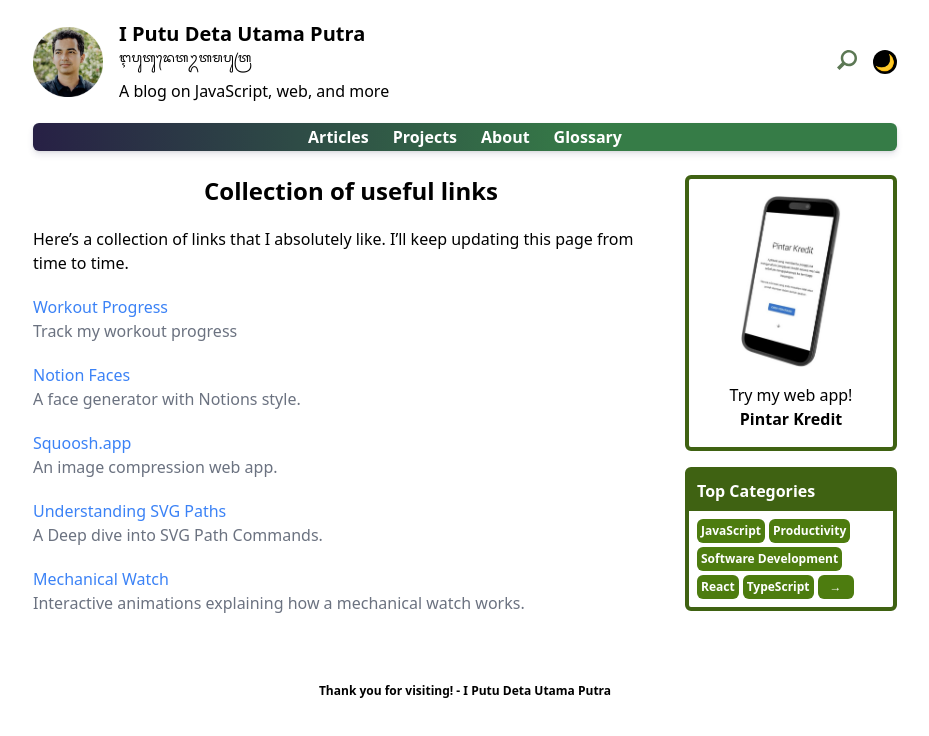
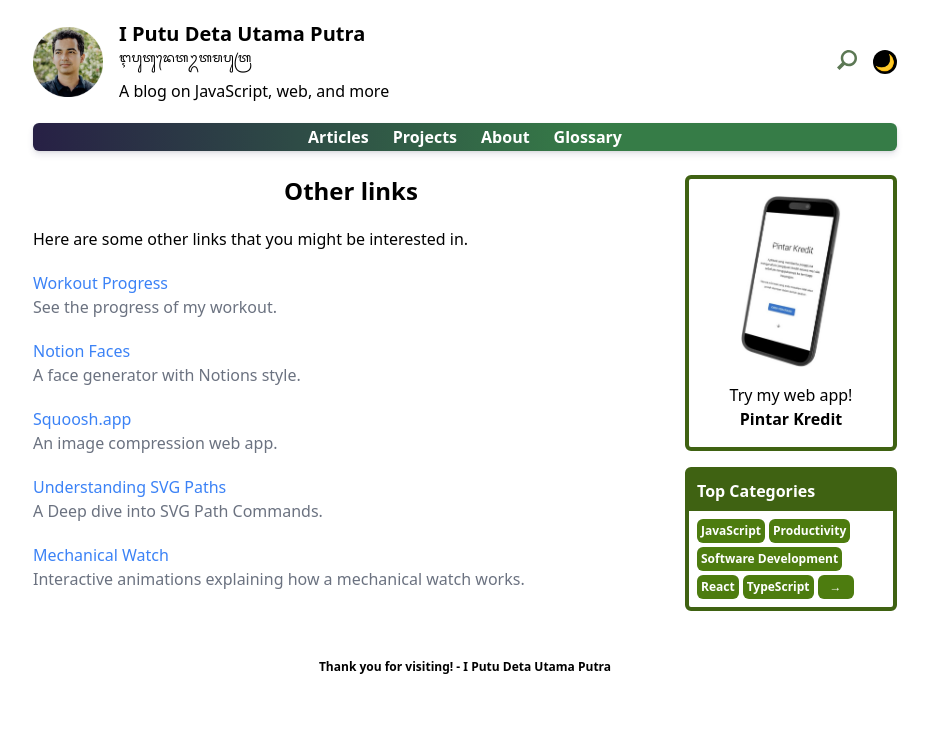
Before and after one commit to detautama/detautama.github.io, a Next.js app: page /links in a window 1280 px wide. Shown: the top 736 px of the page, without its empty margins (175-1104 px from the left). Built offline with nearby package versions, Linux system fonts and the light colour scheme.

Commit message:
Update links page metadata and content for clarity and relevance

```diff
--- a/app/links/page.tsx
+++ b/app/links/page.tsx
@@ -4,19 +4,16 @@ import { Metadata } from "next";
 
 export const metadata: Metadata = {
   title: "Links - I Putu Deta Utama Putra",
-  description: "A collection of useful links",
+  description: "Other links that you might be interested in.",
 };
 
 export default async function Page() {
   return (
     <div>
-      <h1 className="text-center text-2xl font-bold">
-        Collection of useful links
-      </h1>
+      <h1 className="text-center text-2xl font-bold">Other links</h1>
       <div className="mb-5" />
       <p className="text-center md:text-left">
-        Here’s a collection of links that I absolutely like. I’ll keep updating
-        this page from time to time.
+        Here are some other links that you might be interested in.
       </p>
       <div className="mb-5" />
 
@@ -25,7 +22,7 @@ export default async function Page() {
           Workout Progress
         </Link>
         <div className="text-gray-500 dark:text-gray-300">
-          Track my workout progress
+          See the progress of my workout.
         </div>
       </div>
 
```
